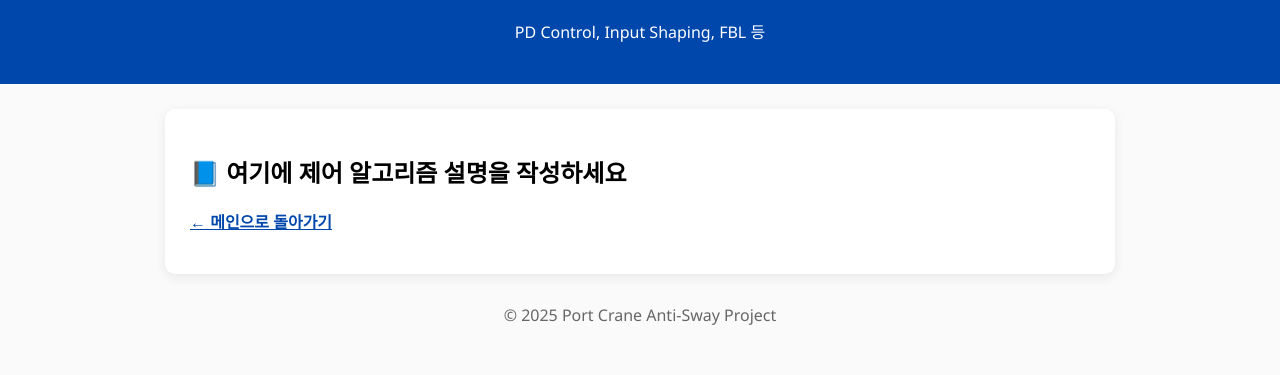
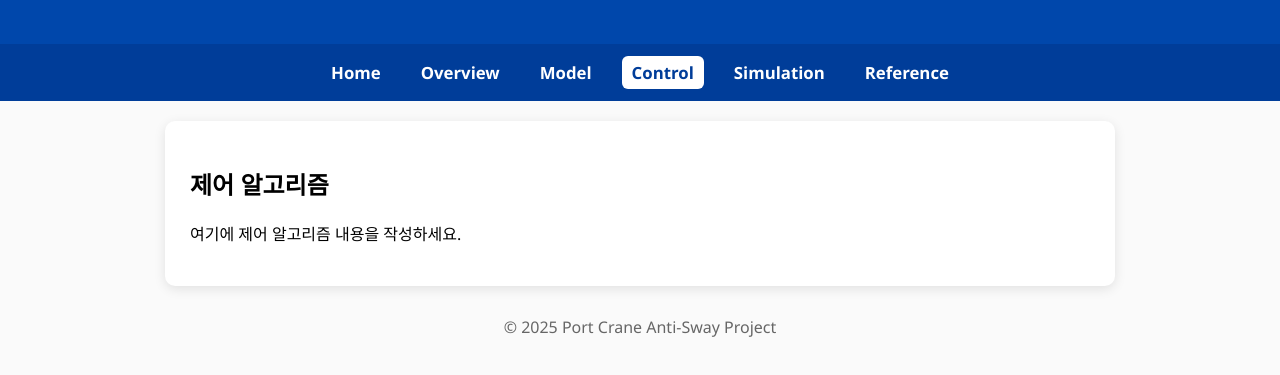
Before and after one commit to sweetyspicypunch/port-crane-Anti-sway-project, a plain HTML site: page control.html in a window 1280 px wide. Shown: the part 95-470 px from the top of the page. Drawn offline with Linux system fonts and the light colour scheme.

Commit message:
Update control.html
상단 네비게이션 바 추가 업데이트

```diff
--- a/control.html
+++ b/control.html
@@ -2,18 +2,26 @@
 <html lang="ko">
 <head>
   <meta charset="UTF-8">
-  <title>제어 알고리즘</title>
+  <title>Control Methods</title>
   <meta name="viewport" content="width=device-width, initial-scale=1">
 
   <style>
     body { margin: 0; background: #fafafa; font-family: "Segoe UI", sans-serif; }
     header { background: #0047ab; color: white; padding: 25px; text-align: center; }
+
+    .navbar { background: #003d99; padding: 12px 20px; display: flex; gap: 20px; justify-content: center; }
+    .navbar a {
+      color: white; font-weight: bold; text-decoration: none;
+      padding: 5px 10px; border-radius: 6px; font-size: 1.05em;
+    }
+    .navbar a.active { background: white; color: #003d99; }
+
     .container {
       max-width: 900px; margin: 0 auto; padding: 25px;
       background: white; border-radius: 10px;
-      margin-top: 25px; box-shadow: 0 3px 12px rgba(0,0,0,0.08);
+      margin-top: 20px; box-shadow: 0 3px 12px rgba(0,0,0,0.1);
     }
-    a { color: #0047ab; font-weight: bold; }
+
     footer { text-align: center; padding: 30px; color: #666; }
   </style>
 </head>
@@ -22,18 +30,33 @@
 
 <header>
   <h1>3. 제어 알고리즘</h1>
-  <p>PD Control, Input Shaping, FBL 등</p>
 </header>
 
+<nav class="navbar">
+  <a href="index.html">Home</a>
+  <a href="overview.html">Overview</a>
+  <a href="model.html">Model</a>
+  <a href="control.html">Control</a>
+  <a href="simulation.html">Simulation</a>
+  <a href="reference.html">Reference</a>
+</nav>
+
 <div class="container">
-  <h2>📘 여기에 제어 알고리즘 설명을 작성하세요</h2>
-
-  <p><a href="index.html">← 메인으로 돌아가기</a></p>
+  <h2>제어 알고리즘</h2>
+  <p>여기에 제어 알고리즘 내용을 작성하세요.</p>
 </div>
 
 <footer>
   © 2025 Port Crane Anti-Sway Project
 </footer>
 
+<script>
+  const currentPage = window.location.pathname.split('/').pop();
+  document.querySelectorAll('.navbar a').forEach(link => {
+    if (currentPage === link.getAttribute('href')) link.classList.add('active');
+    if (!currentPage && link.getAttribute('href') === "index.html") link.classList.add('active');
+  });
+</script>
+
 </body>
 </html>
```
